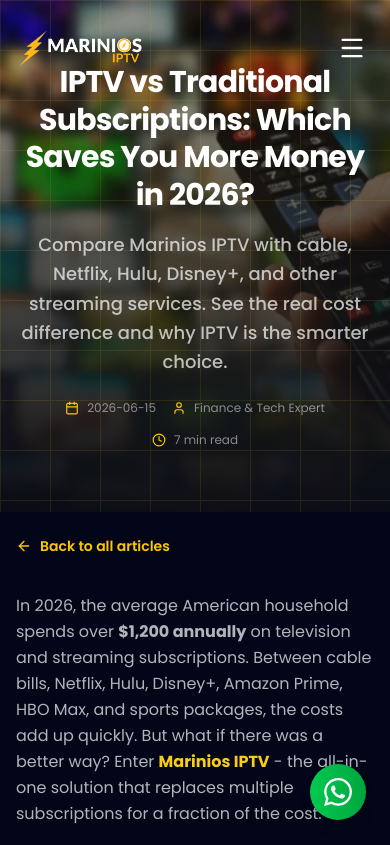
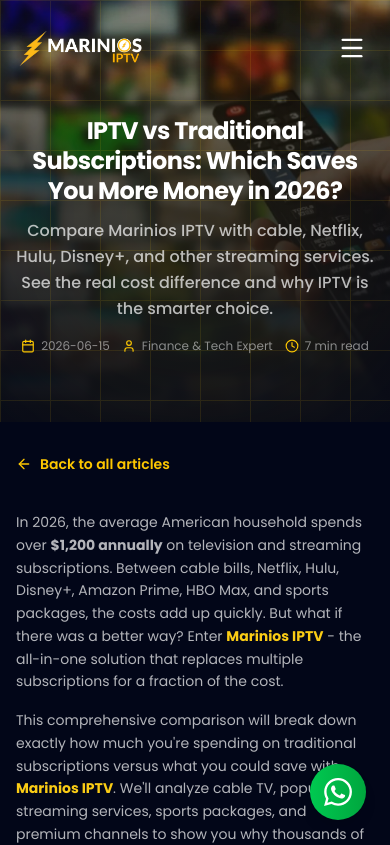
Before and after one commit to tt1235288-sys/mariniosiptv, a Next.js app: page /blog/iptv-vs-traditional-subscriptions-which-saves-you-more in a window 390 px wide. Shown: the top 845 px of the page. Built offline with nearby package versions, Linux system fonts and the light colour scheme.

Commit message:
edit [slug] for articles and also header for related with the edit between the wtsp component and mobile

```diff
--- a/app/blog/[slug]/page.tsx
+++ b/app/blog/[slug]/page.tsx
@@ -100,10 +100,10 @@
         dangerouslySetInnerHTML={{ __html: JSON.stringify(jsonLd) }}
       />
 
-      {/* Hero Section with Background - FIXED: Optimized image */}
-      <section className="relative min-h-[60vh] md:min-h-[70vh] flex items-center justify-center overflow-hidden">
+      {/* Hero Section - FIXED: More spacing and responsive padding */}
+      <section className="relative min-h-[50vh] md:min-h-[55vh] lg:min-h-[60vh] flex items-center justify-center overflow-hidden">
 
-        {/* Background Image - FIXED: Proper Next.js Image with dimensions */}
+        {/* Background Image */}
         <div className="absolute inset-0 z-0">
           <Image
             src={post.image}
@@ -114,8 +114,8 @@
             className="w-full h-full object-cover scale-105"
             sizes="100vw"
           />
-          <div className="absolute inset-0 bg-black/30" />
-          <div className="absolute inset-0 bg-gradient-to-t from-slate-950 via-slate-950/60 to-transparent" />
+          <div className="absolute inset-0 bg-black/40" />
+          <div className="absolute inset-0 bg-gradient-to-t from-slate-950 via-slate-950/70 to-transparent" />
         </div>
 
         {/* Square Pattern Overlay */}
@@ -131,31 +131,40 @@
         />
 
         {/* Glow Effect */}
-        <div className="absolute top-1/2 left-1/2 -translate-x-1/2 -translate-y-1/2 w-[600px] h-[600px] bg-yellow-400/10 blur-[150px] rounded-full pointer-events-none z-0" />
+        <div className="absolute top-1/2 left-1/2 -translate-x-1/2 -translate-y-1/2 w-[500px] h-[500px] md:w-[600px] md:h-[600px] bg-yellow-400/10 blur-[120px] md:blur-[150px] rounded-full pointer-events-none z-0" />
 
-        <div className="max-w-4xl mx-auto px-4 sm:px-6 lg:px-8 text-center relative z-10 py-16 md:py-20">
+        <div className="max-w-4xl mx-auto px-4 sm:px-6 lg:px-8 text-center relative z-10 pt-24 md:pt-32 lg:pt-40 pb-12 md:pb-16">
+
+          {/* Category Badge */}
+          {post.category && (
+            <div className="inline-block mb-4 md:mb-6">
+              <span className="px-3 py-1.5 bg-yellow-400/20 text-yellow-400 text-xs font-black uppercase tracking-widest rounded-full border border-yellow-400/30">
+                {post.category}
+              </span>
+            </div>
+          )}
 
           {/* Title */}
-          <h1 className="text-3xl md:text-4xl lg:text-5xl xl:text-6xl font-black text-white tracking-tight mb-4 md:mb-6 leading-tight">
+          <h1 className="text-2xl sm:text-3xl md:text-4xl lg:text-5xl xl:text-6xl font-black text-white tracking-tight mb-3 md:mb-4 lg:mb-6 leading-tight">
             {post.title}
           </h1>
 
           {/* Description */}
-          <p className="text-lg md:text-xl text-white/70 font-medium max-w-2xl mx-auto leading-relaxed mb-6 md:mb-8">
+          <p className="text-base sm:text-lg md:text-xl text-white/70 font-medium max-w-2xl mx-auto leading-relaxed mb-4 md:mb-6">
             {post.description}
           </p>
 
           {/* Meta Info */}
-          <div className="flex flex-wrap justify-center gap-4 md:gap-6 text-white/50 text-xs md:text-sm">
-            <div className="flex items-center gap-2">
+          <div className="flex flex-wrap justify-center gap-3 md:gap-6 text-white/50 text-xs sm:text-sm">
+            <div className="flex items-center gap-1.5 md:gap-2">
               <Calendar className="w-3.5 h-3.5 md:w-4 md:h-4 text-yellow-400" />
               <span>{post.date}</span>
             </div>
-            <div className="flex items-center gap-2">
+            <div className="flex items-center gap-1.5 md:gap-2">
               <User className="w-3.5 h-3.5 md:w-4 md:h-4 text-yellow-400" />
               <span>{post.author}</span>
             </div>
-            <div className="flex items-center gap-2">
+            <div className="flex items-center gap-1.5 md:gap-2">
               <Clock className="w-3.5 h-3.5 md:w-4 md:h-4 text-yellow-400" />
               <span>{readTime} min read</span>
             </div>
@@ -163,8 +172,8 @@
         </div>
       </section>
 
-      {/* Breadcrumb Navigation */}
-      <div className="max-w-4xl mx-auto w-full px-4 sm:px-6 lg:px-8 mt-6 md:mt-8">
+      {/* Breadcrumb Navigation - FIXED: More top padding */}
+      <div className="max-w-4xl mx-auto w-full px-4 sm:px-6 lg:px-8 mt-8 md:mt-10">
         <Link href="/blog" className="inline-flex items-center gap-2 text-yellow-400 hover:text-yellow-300 transition-colors font-semibold text-sm group">
           <ArrowLeft className="w-4 h-4 group-hover:-translate-x-1 transition-transform" /> Back to all articles
         </Link>
@@ -173,14 +182,14 @@
       {/* Content Container */}
       <div className="max-w-4xl mx-auto w-full px-4 sm:px-6 lg:px-8 py-8 md:py-12">
 
-        {/* Article Content - FIXED: Optimized prose styles */}
+        {/* Article Content */}
         <div
           className="prose prose-invert prose-base md:prose-lg max-w-none
-            [&>h1]:text-3xl [&>h1]:md:text-4xl [&>h1]:font-black [&>h1]:text-white [&>h1]:mb-4 [&>h1]:md:mb-6 [&>h1]:tracking-tight
-            [&>h2]:text-2xl [&>h2]:md:text-3xl [&>h2]:font-bold [&>h2]:text-white [&>h2]:mb-4 [&>h2]:md:mb-5 [&>h2]:mt-8 [&>h2]:md:mt-12 [&>h2]:tracking-tight
-            [&>h3]:text-xl [&>h3]:md:text-2xl [&>h3]:font-bold [&>h3]:text-white [&>h3]:mb-3 [&>h3]:md:mb-4 [&>h3]:mt-6 [&>h3]:md:mt-8
-            [&>h4]:text-lg [&>h4]:md:text-xl [&>h4]:font-bold [&>h4]:text-yellow-400 [&>h4]:mb-2 [&>h4]:md:mb-3 [&>h4]:mt-4 [&>h4]:md:mt-6
-            [&>p]:text-white/70 [&>p]:text-base [&>p]:md:text-lg [&>p]:leading-relaxed [&>p]:mb-4 [&>p]:md:mb-6
+            [&>h1]:text-2xl [&>h1]:md:text-3xl [&>h1]:lg:text-4xl [&>h1]:font-black [&>h1]:text-white [&>h1]:mb-4 [&>h1]:md:mb-6 [&>h1]:tracking-tight
+            [&>h2]:text-xl [&>h2]:md:text-2xl [&>h2]:lg:text-3xl [&>h2]:font-bold [&>h2]:text-white [&>h2]:mb-4 [&>h2]:md:mb-5 [&>h2]:mt-8 [&>h2]:md:mt-12 [&>h2]:tracking-tight
+            [&>h3]:text-lg [&>h3]:md:text-xl [&>h3]:lg:text-2xl [&>h3]:font-bold [&>h3]:text-white [&>h3]:mb-3 [&>h3]:md:mb-4 [&>h3]:mt-6 [&>h3]:md:mt-8
+            [&>h4]:text-base [&>h4]:md:text-lg [&>h4]:lg:text-xl [&>h4]:font-bold [&>h4]:text-yellow-400 [&>h4]:mb-2 [&>h4]:md:mb-3 [&>h4]:mt-4 [&>h4]:md:mt-6
+            [&>p]:text-white/70 [&>p]:text-sm [&>p]:md:text-base [&>p]:lg:text-lg [&>p]:leading-relaxed [&>p]:mb-4 [&>p]:md:mb-6
             [&>ul]:list-disc [&>ul]:pl-5 [&>ul]:md:pl-6 [&>ul]:mb-4 [&>ul]:md:mb-6 [&>ul]:text-white/70
             [&>ol]:list-decimal [&>ol]:pl-5 [&>ol]:md:pl-6 [&>ol]:mb-4 [&>ol]:md:mb-6 [&>ol]:text-white/70
             [&>li]:mb-1.5 [&>li]:md:mb-2 [&>li]:text-white/70
--- a/app/components/FloatingWhatsApp.tsx
+++ b/app/components/FloatingWhatsApp.tsx
@@ -28,11 +28,13 @@
 
   // ✅ Listen for mobile menu toggle events from Header
   useEffect(() => {
-    const handleMenuToggle = (e: CustomEvent) => {
-      setIsMobileMenuOpen(e.detail.isOpen);
+    const handleMenuToggle = (e: Event) => {
+      const customEvent = e as CustomEvent;
+      setIsMobileMenuOpen(customEvent.detail.isOpen);
       // ✅ Close WhatsApp chat when menu opens
-      if (e.detail.isOpen) {
+      if (customEvent.detail.isOpen) {
         setOpen(false);
+        setShowBubble(false);
       }
     };
 
@@ -140,7 +142,7 @@
     </div>
   );
 
-  // ✅ Don't render anything if mobile menu is open
+  // ✅ Completely hide when mobile menu is open
   if (isMobileMenuOpen) {
     return null;
   }
--- a/app/components/Header.tsx
+++ b/app/components/Header.tsx
@@ -19,12 +19,20 @@
     return () => window.removeEventListener('scroll', handleScroll);
   }, []);
 
-  // Prevent body scroll when mobile menu is open
+  // Prevent body scroll when mobile menu is open & dispatch event
   useEffect(() => {
     if (isOpen) {
       document.body.style.overflow = 'hidden';
+      // ✅ Dispatch event when menu opens
+      window.dispatchEvent(new CustomEvent('mobileMenuToggle', {
+        detail: { isOpen: true }
+      }));
     } else {
       document.body.style.overflow = 'unset';
+      // ✅ Dispatch event when menu closes
+      window.dispatchEvent(new CustomEvent('mobileMenuToggle', {
+        detail: { isOpen: false }
+      }));
     }
     return () => {
       document.body.style.overflow = 'unset';
```
